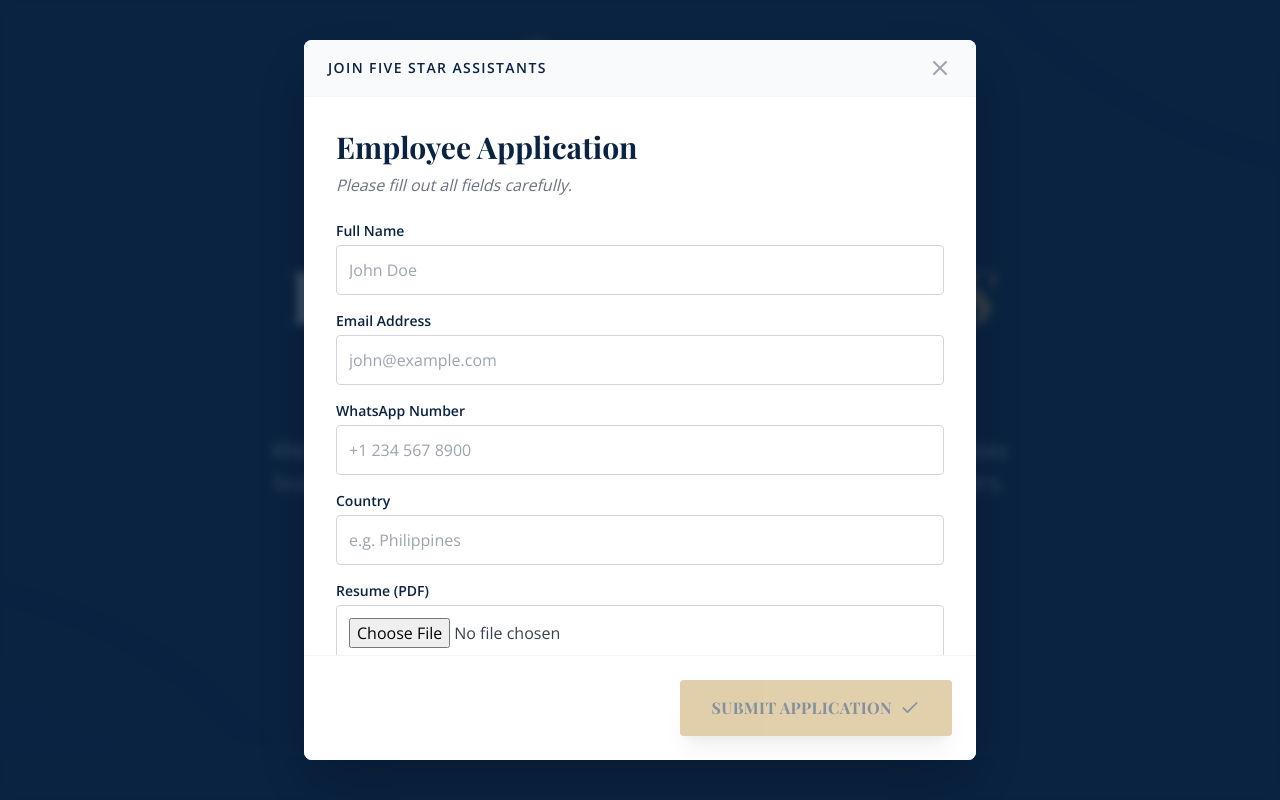
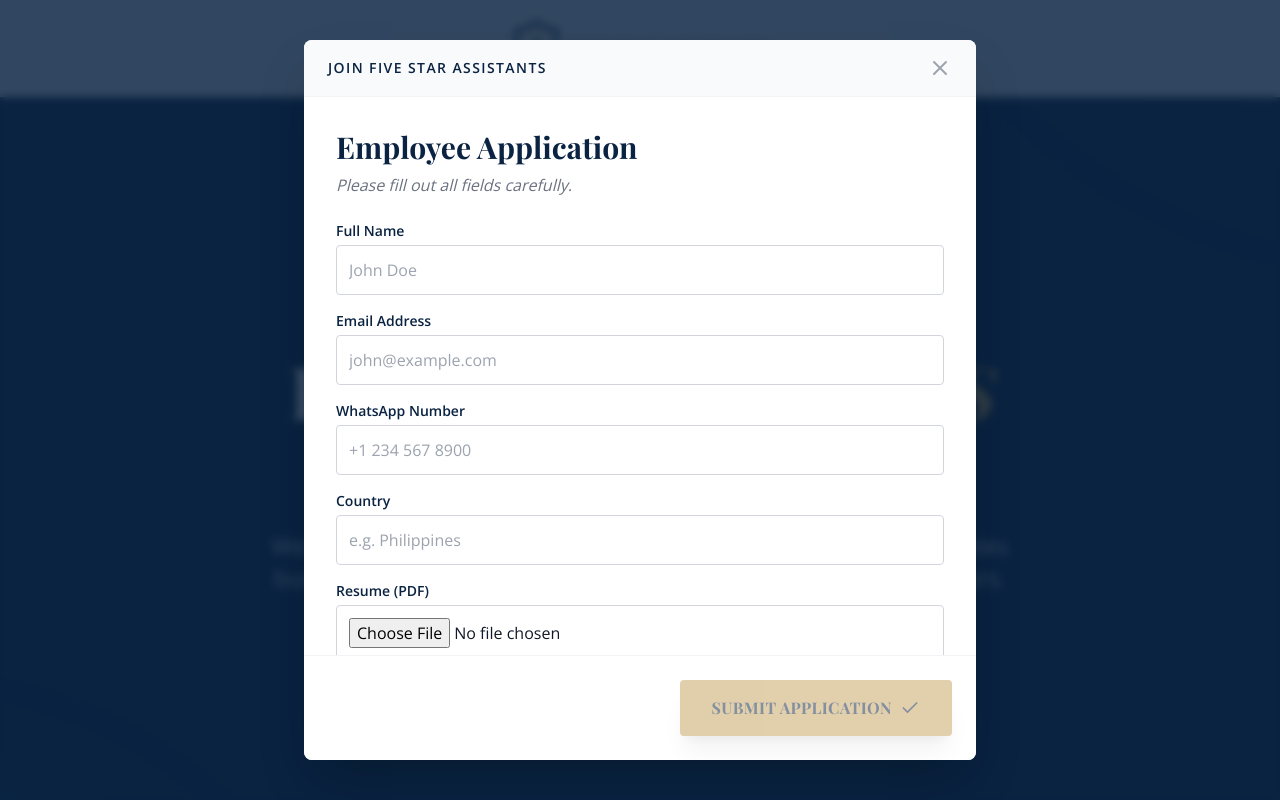
Before and after one commit to christianh0019/five-star-assistants-vsl, a React (Vite) app: page /for-employees in a window 1280 px wide. Both pictures are taken after a click on the button "APPLY TO JOIN OUR NETWORK". Shown: the top 800 px of the page. Built offline with nearby package versions, Linux system fonts and the light colour scheme.

Commit message:
Fix form readability and enforce white header on For Employees page

```diff
--- a/components/EmployeeApplicationModal.tsx
+++ b/components/EmployeeApplicationModal.tsx
@@ -127,7 +127,7 @@
                                 <input
                                     type="text"
                                     name="name"
-                                    className="w-full p-3 border border-gray-300 rounded focus:border-gold outline-none"
+                                    className="w-full p-3 border border-gray-300 rounded focus:border-gold outline-none text-gray-900"
                                     placeholder="John Doe"
                                     onChange={handleTextChange}
                                     value={answers.name}
@@ -138,7 +138,7 @@
                                 <input
                                     type="email"
                                     name="email"
-                                    className="w-full p-3 border border-gray-300 rounded focus:border-gold outline-none"
+                                    className="w-full p-3 border border-gray-300 rounded focus:border-gold outline-none text-gray-900"
                                     placeholder="john@example.com"
                                     onChange={handleTextChange}
                                     value={answers.email}
@@ -152,7 +152,7 @@
                                 <input
                                     type="tel"
                                     name="whatsapp"
-                                    className="w-full p-3 border border-gray-300 rounded focus:border-gold outline-none"
+                                    className="w-full p-3 border border-gray-300 rounded focus:border-gold outline-none text-gray-900"
                                     placeholder="+1 234 567 8900"
                                     onChange={handleTextChange}
                                     value={answers.whatsapp}
@@ -163,7 +163,7 @@
                                 <input
                                     type="text"
                                     name="country"
-                                    className="w-full p-3 border border-gray-300 rounded focus:border-gold outline-none"
+                                    className="w-full p-3 border border-gray-300 rounded focus:border-gold outline-none text-gray-900"
                                     placeholder="e.g. Philippines"
                                     onChange={handleTextChange}
                                     value={answers.country}
@@ -177,7 +177,7 @@
                                 type="file"
                                 name="resume"
                                 accept=".pdf"
-                                className="w-full p-3 border border-gray-300 rounded focus:border-gold outline-none bg-white text-gray-700"
+                                className="w-full p-3 border border-gray-300 rounded focus:border-gold outline-none bg-white text-gray-900"
                                 onChange={handleFileChange}
                             />
                         </div>
@@ -187,7 +187,7 @@
                             <input
                                 type="url"
                                 name="videoUrl"
-                                className="w-full p-3 border border-gray-300 rounded focus:border-gold outline-none"
+                                className="w-full p-3 border border-gray-300 rounded focus:border-gold outline-none text-gray-900"
                                 placeholder="https://youtube.com/... or Loom link"
                                 onChange={handleTextChange}
                                 value={answers.videoUrl}
@@ -198,7 +198,7 @@
                             <label className="block text-sm font-bold text-navy mb-1">Why should you be considered?</label>
                             <textarea
                                 name="whyConsidered"
-                                className="w-full p-3 border border-gray-300 rounded focus:border-gold outline-none min-h-[120px]"
+                                className="w-full p-3 border border-gray-300 rounded focus:border-gold outline-none min-h-[120px] text-gray-900"
                                 placeholder="Tell us about your experience and why you'd be a great fit for our US clients..."
                                 onChange={handleTextChange}
                                 value={answers.whyConsidered}
--- a/components/Navbar.tsx
+++ b/components/Navbar.tsx
@@ -6,9 +6,10 @@
 interface NavbarProps {
     onOpenSurvey?: () => void;
     hideMenu?: boolean;
+    alwaysWhite?: boolean;
 }
 
-const Navbar: React.FC<NavbarProps> = ({ onOpenSurvey, hideMenu }) => {
+const Navbar: React.FC<NavbarProps> = ({ onOpenSurvey, hideMenu, alwaysWhite }) => {
     const [scrolled, setScrolled] = useState(false);
     const [isMobileMenuOpen, setIsMobileMenuOpen] = useState(false);
 
@@ -51,7 +52,7 @@
             <nav
                 className={`fixed top-0 left-0 right-0 z-50 transition-all duration-300 ${isMobileMenuOpen
                     ? 'bg-white py-4'
-                    : scrolled
+                    : (scrolled || alwaysWhite)
                         ? 'bg-white/80 backdrop-blur-md shadow-sm border-b border-gray-100 py-4'
                         : 'bg-transparent py-4 md:py-6'
                     }`}
--- a/pages/ForEmployeesLanding.tsx
+++ b/pages/ForEmployeesLanding.tsx
@@ -21,9 +21,9 @@
 
     return (
         <div className="min-h-screen bg-navy flex flex-col font-body text-white selection:bg-gold/30 selection:text-white">
-            <Navbar onOpenSurvey={openSurvey} hideMenu />
+            <Navbar onOpenSurvey={openSurvey} hideMenu alwaysWhite />
 
-            <main className="flex-grow">
+            <main className="flex-grow pt-24">
                 {/* HERO SECTION */}
                 <section className="relative pt-36 md:pt-48 pb-24 px-4 md:px-8 overflow-hidden">
                     {/* Background Accents */}
```
